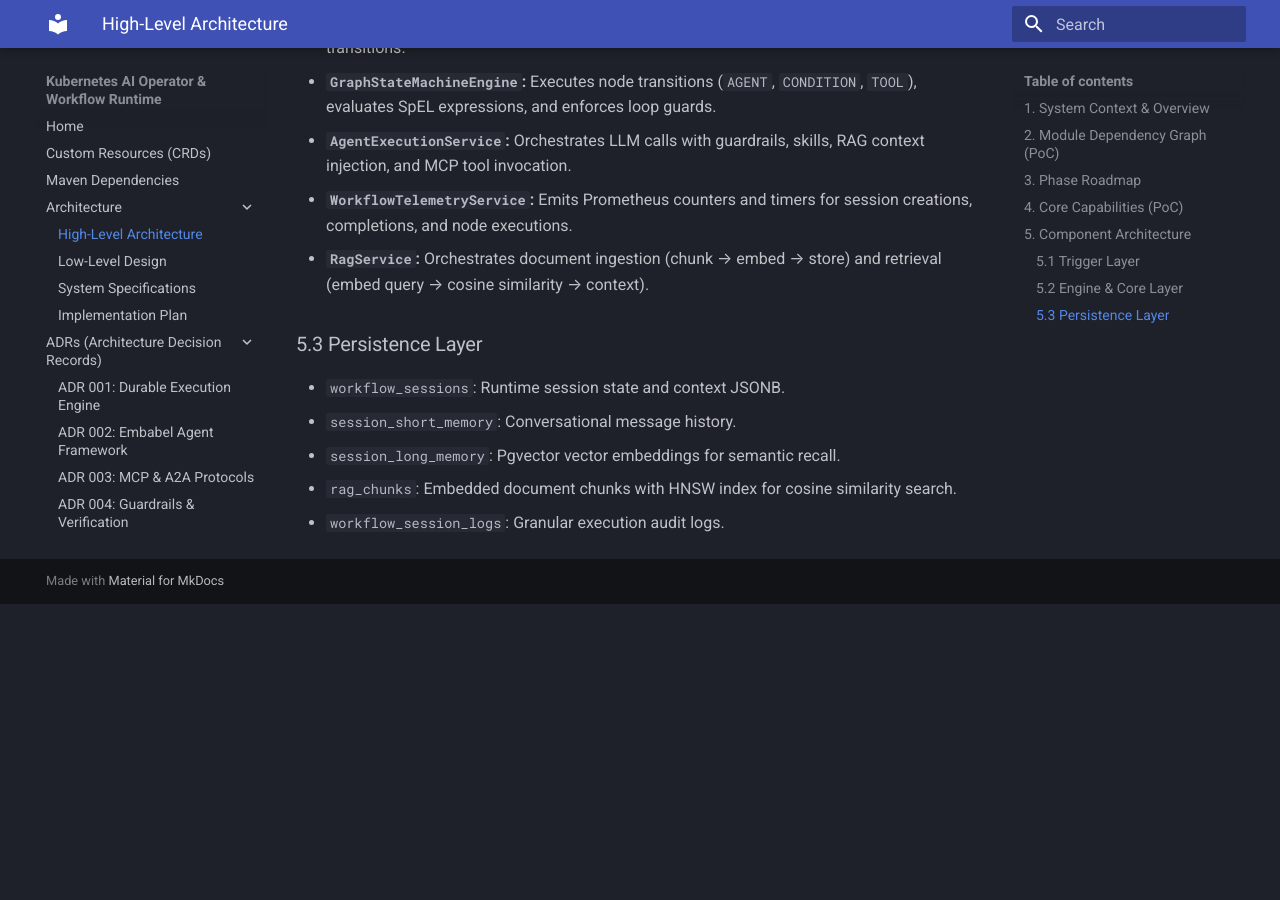
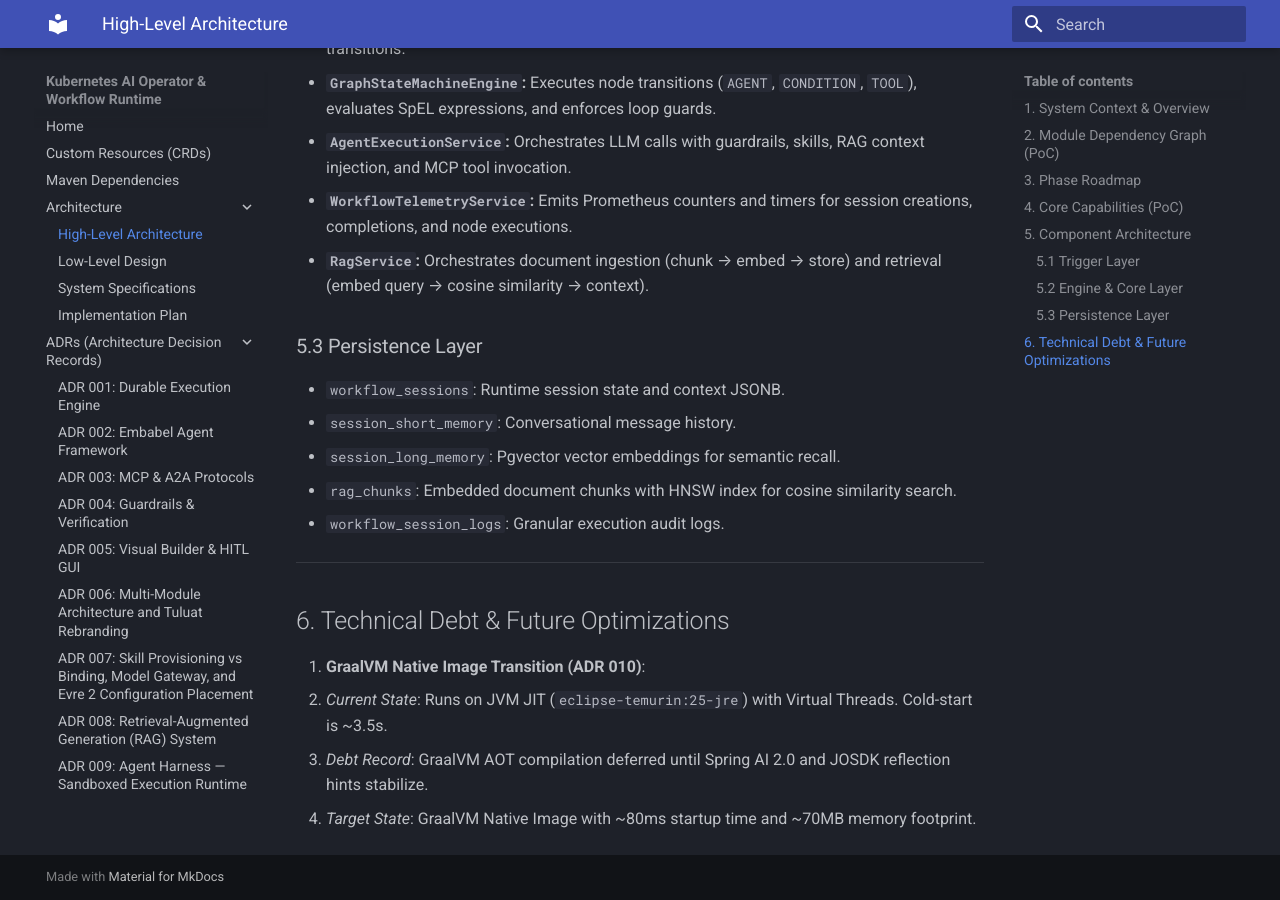
Before and after one commit to netologist/tuluat, an MkDocs documentation site: the page built from docs/architecture/high-level-architecture.md, in a window 1280 px wide and 900 px high, scrolled down 2280 px. Built offline with MkDocs 1.6.1 and Material for MkDocs 9.7.7, drawn with Linux system fonts in a browser that asks for light colours; before the commit the page ends 2884 px from its top, so only the background shows below that.

Commit message:
docs: add ADR 010 recording GraalVM Native Image transition as Technical Debt

```diff
--- a/docs/architecture/high-level-architecture.md
+++ b/docs/architecture/high-level-architecture.md
@@ -192,3 +192,12 @@ graph LR
 - `session_long_memory`: Pgvector vector embeddings for semantic recall.
 - `rag_chunks`: Embedded document chunks with HNSW index for cosine similarity search.
 - `workflow_session_logs`: Granular execution audit logs.
+
+---
+
+## 6. Technical Debt & Future Optimizations
+
+1. **GraalVM Native Image Transition (ADR 010)**:
+   - *Current State*: Runs on JVM JIT (`eclipse-temurin:25-jre`) with Virtual Threads. Cold-start is ~3.5s.
+   - *Debt Record*: GraalVM AOT compilation deferred until Spring AI 2.0 and JOSDK reflection hints stabilize.
+   - *Target State*: GraalVM Native Image with ~80ms startup time and ~70MB memory footprint.
```
Also changed, not shown: docs/adrs/010-graalvm-native-image-tech-debt.md (added, +53 -0 lines).
